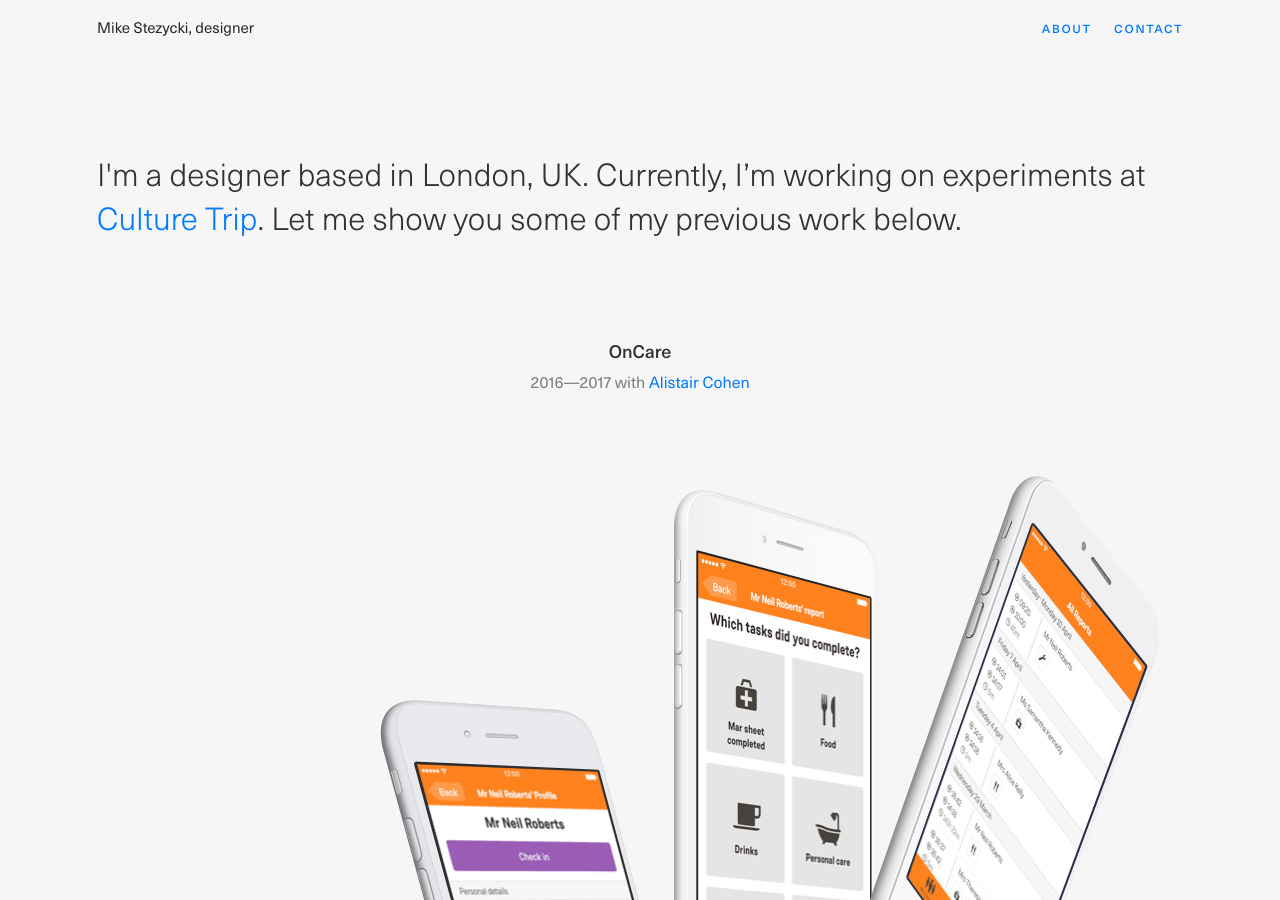
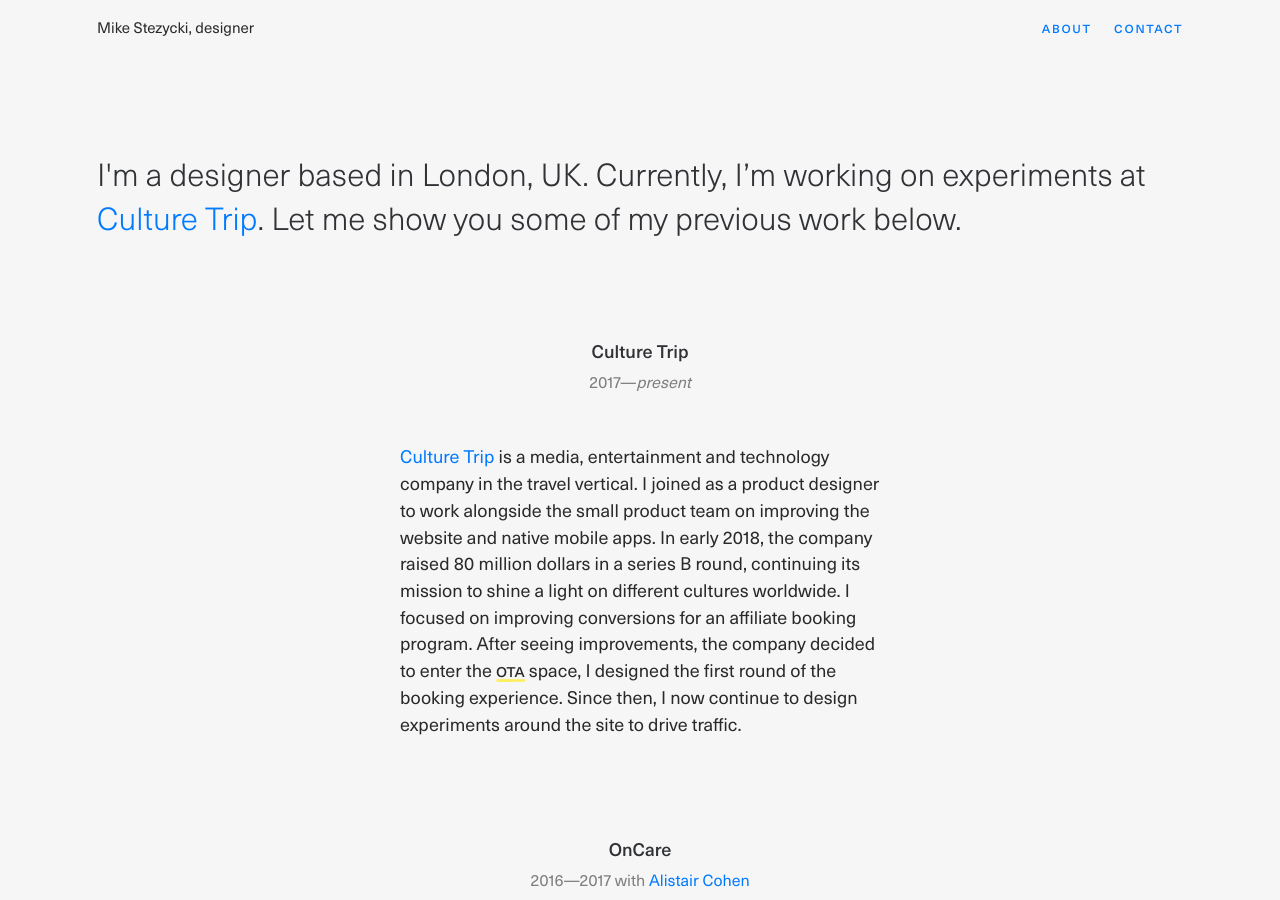
Before and after one commit to mr-stezz/mr-stezz.github.io, a Jekyll site: the page built from index.html, in a window 1280 px wide and 900 px high. Built offline with Jekyll 4.4.1, drawn with Linux system fonts in a browser that asks for light colours.

Commit message:
Uncomment prototype project

```diff
--- a/index.html
+++ b/index.html
@@ -3,13 +3,13 @@
 title: Home
 ---
 <h1 class="heading  alpha  w--300  u--m-bottom--huge">I'm a designer based in London, UK. Currently, I’m working on experiments at <a href="https://theculturetrip.com" title="Location based inspiration and content to make you feel like a local, everywhere.">Culture Trip</a>. Let me show you some of my previous work below.</h1>
-<!-- <section class="u--m-bottom--huge">
+<section class="u--m-bottom--huge">
   <h2 class="heading  no-spacing  page-title">Culture Trip</h2>
   <p class="heading  page-subtitle  t--center">2017&mdash;<i>present</i></p>
   <figure class="gallery">
   </figure>
   <p class="text-col"><a href="https://theculturetrip.com" title="Location based inspiration and content to make you feel like a local, everywhere.">Culture Trip</a> is a media, entertainment and technology company in the travel vertical. I joined as a product designer to work alongside the small product team on improving the website and native mobile apps. In early 2018, the company raised 80 million dollars in a series B round, continuing its mission to shine a light on different cultures worldwide. I focused on improving conversions for an affiliate booking program. After seeing improvements, the company decided to enter the <abbr title="Online Travel Agent">OTA</abbr> space, I designed the first round of the booking experience. Since then, I now continue to design experiments around the site to drive traffic.</p>
-</section> -->
+</section>
 <section class="u--m-bottom--huge">
   <h2 class="heading  no-spacing  page-title">OnCare</h2>
   <p class="heading  page-subtitle  t--center">2016&mdash;2017 with <a href="https://twitter.com/alistairsbrain" title="Alistair Cohen's Twitter profile">Alistair Cohen</a></p>
```
